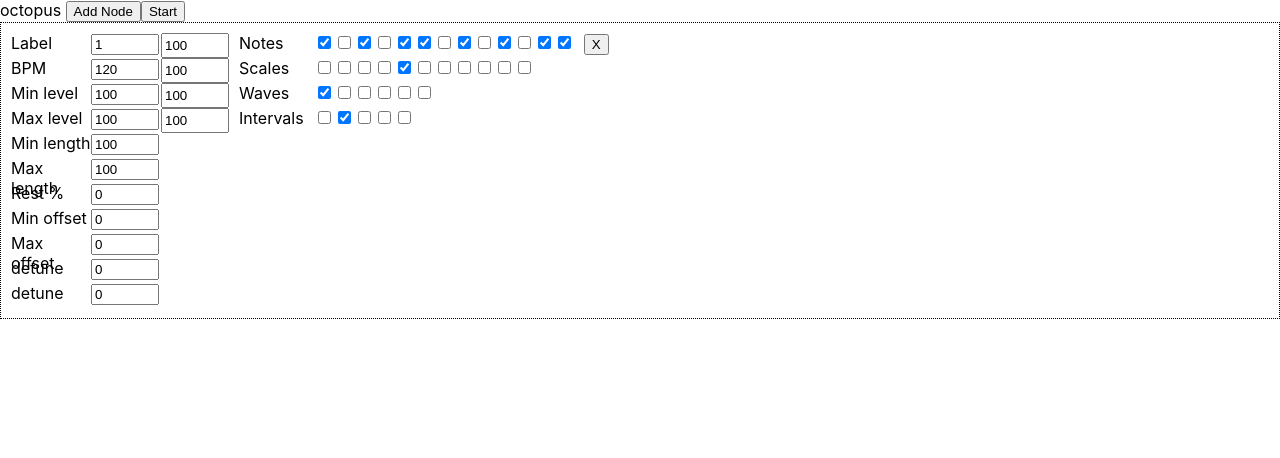
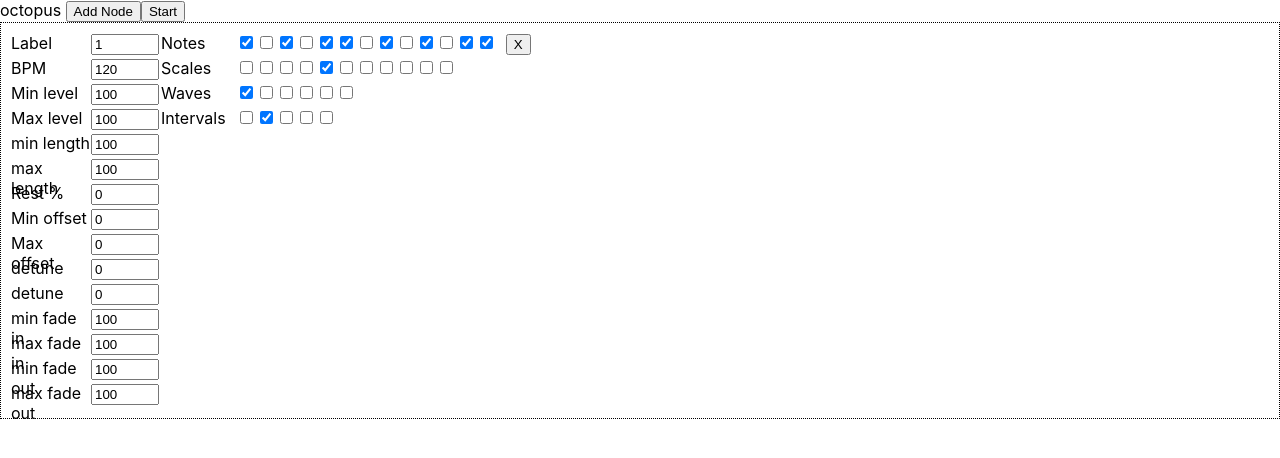
Before and after one commit to CodeKrakken/random-noise-generator, a React (Create React App) app: page / in a window 1280 px wide. Both pictures are taken after a click on the button "Add Node". Shown: the top 458 px of the page. Built offline with nearby package versions, Linux system fonts and the light colour scheme.

Commit message:
Abstract last text inputs to object

```diff
--- a/src/components/node/Node.tsx
+++ b/src/components/node/Node.tsx
@@ -71,7 +71,7 @@ export default function Node(props: props) {
     },
     minLength: {
       className: 'textbox',
-      title: 'Min length',
+      title: 'min length',
       id: `minLength${i}`,
       type: "number",
       value: node.minNoteLength,
@@ -82,7 +82,7 @@ export default function Node(props: props) {
     },
     maxLength: {
       className: 'textbox',
-      title: 'Max length',
+      title: 'max length',
       id: `maxLength${i}`,
       type: "number",
       value: node.maxNoteLength,
@@ -146,6 +146,42 @@ export default function Node(props: props) {
       max:100,
       maxLength:4
     },
+    minFadeIn: {
+      className: 'textbox',
+      title: 'min fade in',
+      id: `min fade in${i}`,
+      type: "number",
+      value: node.minFadeIn,
+      onChange: (e: any) => setNodes([nodes.slice(0, i), {...nodes[i], minFadeIn: +e.target.value}, nodes.slice(i+1)].flat()),
+      maxLength:4
+    },
+    maxFadeIn: {
+      className: 'textbox',
+      title: 'max fade in',
+      id: `max fade in${i}`,
+      type: "number",
+      value: node.maxFadeIn,
+      onChange: (e: any) => setNodes([nodes.slice(0, i), {...nodes[i], maxFadeIn: +e.target.value}, nodes.slice(i+1)].flat()),
+      maxLength:4
+    },
+    minFadeOut: {
+      className: 'textbox',
+      title: 'min fade out',
+      id: `min fade out${i}`,
+      type: "number",
+      value: node.minFadeOut,
+      onChange: (e: any) => setNodes([nodes.slice(0, i), {...nodes[i], minFadeOut: +e.target.value}, nodes.slice(i+1)].flat()),
+      maxLength:4
+    },
+    maxFadeOut: {
+      className: 'textbox',
+      title: 'max fade out',
+      id: `max fade out${i}`,
+      type: "number",
+      value: node.maxFadeOut,
+      onChange: (e: any) => setNodes([nodes.slice(0, i), {...nodes[i], maxFadeOut: +e.target.value}, nodes.slice(i+1)].flat()),
+      maxLength:4
+    }
   }
 
   return <div
@@ -181,56 +217,6 @@ export default function Node(props: props) {
             </>
           )
         }
-      </div>
-
-      <div className="column">
-        <div className="row inner-row">
-          <input
-            className='textbox'
-            title={'min fade in'}
-            id={`min fade in${i}`}
-            type="number"
-            value={node.minFadeIn}
-            onChange={(e) => setNodes([nodes.slice(0, i), {...nodes[i], minFadeIn: +e.target.value}, nodes.slice(i+1)].flat())}
-            maxLength={4}
-          />
-        </div>
-
-        <div className="row inner-row">
-          <input
-            className='textbox'
-            title={'max fade in'}
-            id={`max fade in${i}`}
-            type="number"
-            value={node.maxFadeIn}
-            onChange={(e) => setNodes([nodes.slice(0, i), {...nodes[i], maxFadeIn: +e.target.value}, nodes.slice(i+1)].flat())}
-            maxLength={4}
-          />
-        </div>
-
-        <div className="row inner-row">
-          <input
-            className='textbox'
-            title={'min fade out'}
-            id={`min fade out${i}`}
-            type="number"
-            value={node.minFadeOut}
-            onChange={(e) => setNodes([nodes.slice(0, i), {...nodes[i], minFadeOut: +e.target.value}, nodes.slice(i+1)].flat())}
-            maxLength={4}
-          />
-        </div>
-
-        <div className="row inner-row">
-          <input
-            className='textbox'
-            title={'max fade out'}
-            id={`max fade out${i}`}
-            type="number"
-            value={node.maxFadeOut}
-            onChange={(e) => setNodes([nodes.slice(0, i), {...nodes[i], maxFadeOut: +e.target.value}, nodes.slice(i+1)].flat())}
-            maxLength={4}
-          />
-        </div>
       </div>
 
       <div className="column">
```
Also changed, not shown: 1 other file (tests, documents, lock files or other folders).
